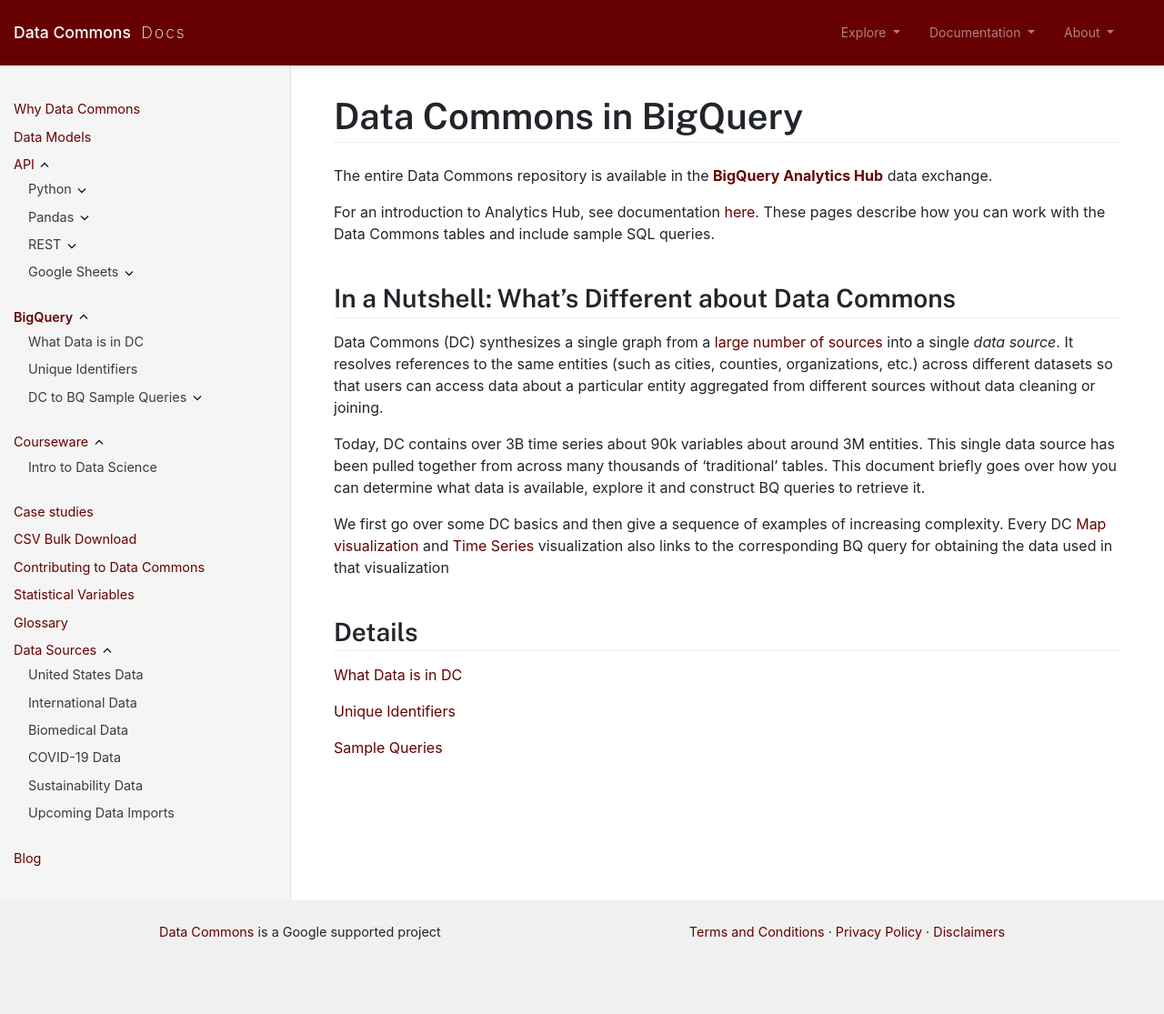
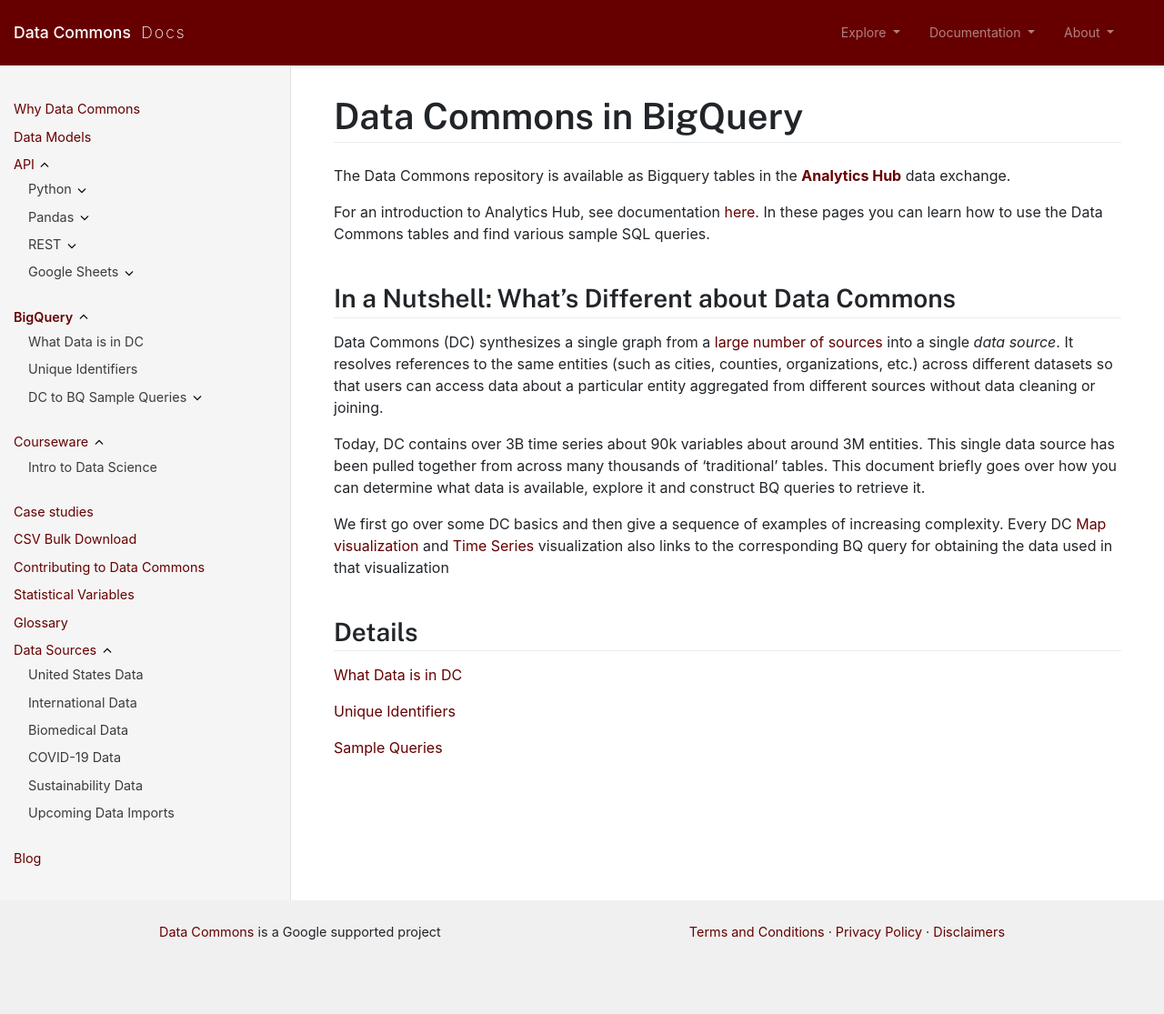
Before and after one commit to datacommonsorg/docsite, a Jekyll site: the page built from bigquery/index.md, in a window 1280 px wide. Shown: the whole page at 91% size. Built offline with Jekyll 4.4.1, drawn with Linux system fonts in a browser that asks for light colours; comment, search, counter and statistics services are not loaded.

Commit message:
BQ doc tweaks: include AH doc, fix links

```diff
--- a/bigquery/index.md
+++ b/bigquery/index.md
@@ -7,10 +7,10 @@
 
 # Data Commons in BigQuery
 
-The entire Data Commons repository is available in the **[BigQuery Analytics Hub](https://console.cloud.google.com/bigquery/analytics-hub/exchanges(analyticshub:projects/841968438789/locations/us/dataExchanges/data_commons_17d0b72b0b2/listings/data_commons_1803e67fbc9))**
+The Data Commons repository is available as Bigquery tables in the **[Analytics Hub](https://console.cloud.google.com/bigquery/analytics-hub/exchanges(analyticshub:projects/841968438789/locations/us/dataExchanges/data_commons_17d0b72b0b2/listings/data_commons_1803e67fbc9))**
 data exchange.
 
-For an introduction to Analytics Hub, see documentation [here](https://cloud.google.com/bigquery/docs/analytics-hub-introduction). These pages describe how you can work with the Data Commons tables and include sample SQL queries.
+For an introduction to Analytics Hub, see documentation [here](https://cloud.google.com/bigquery/docs/analytics-hub-introduction). In these pages you can learn how to use the Data Commons tables and find various sample SQL queries.
 
 ## In a Nutshell: What's Different about Data Commons
 
```
